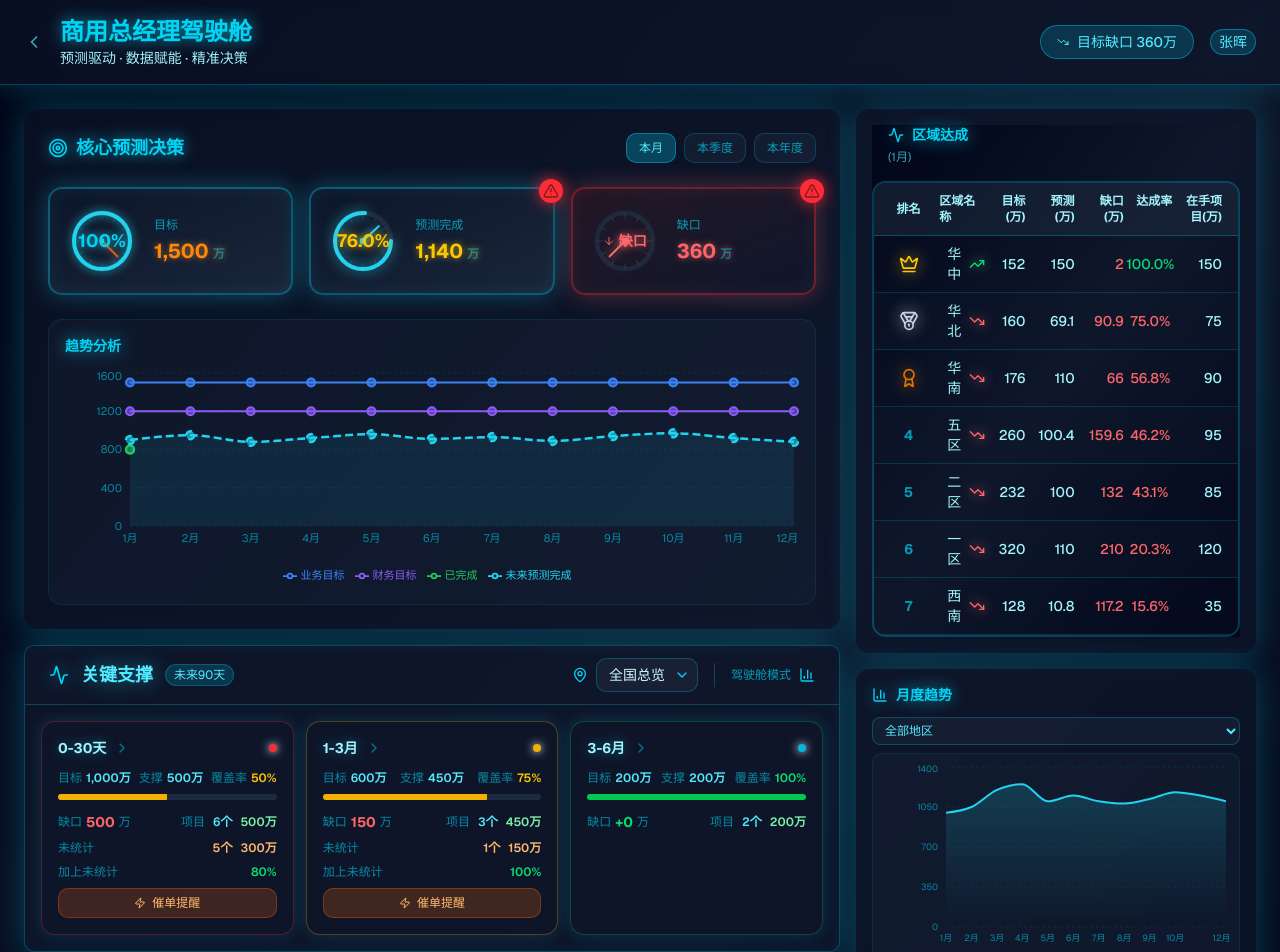
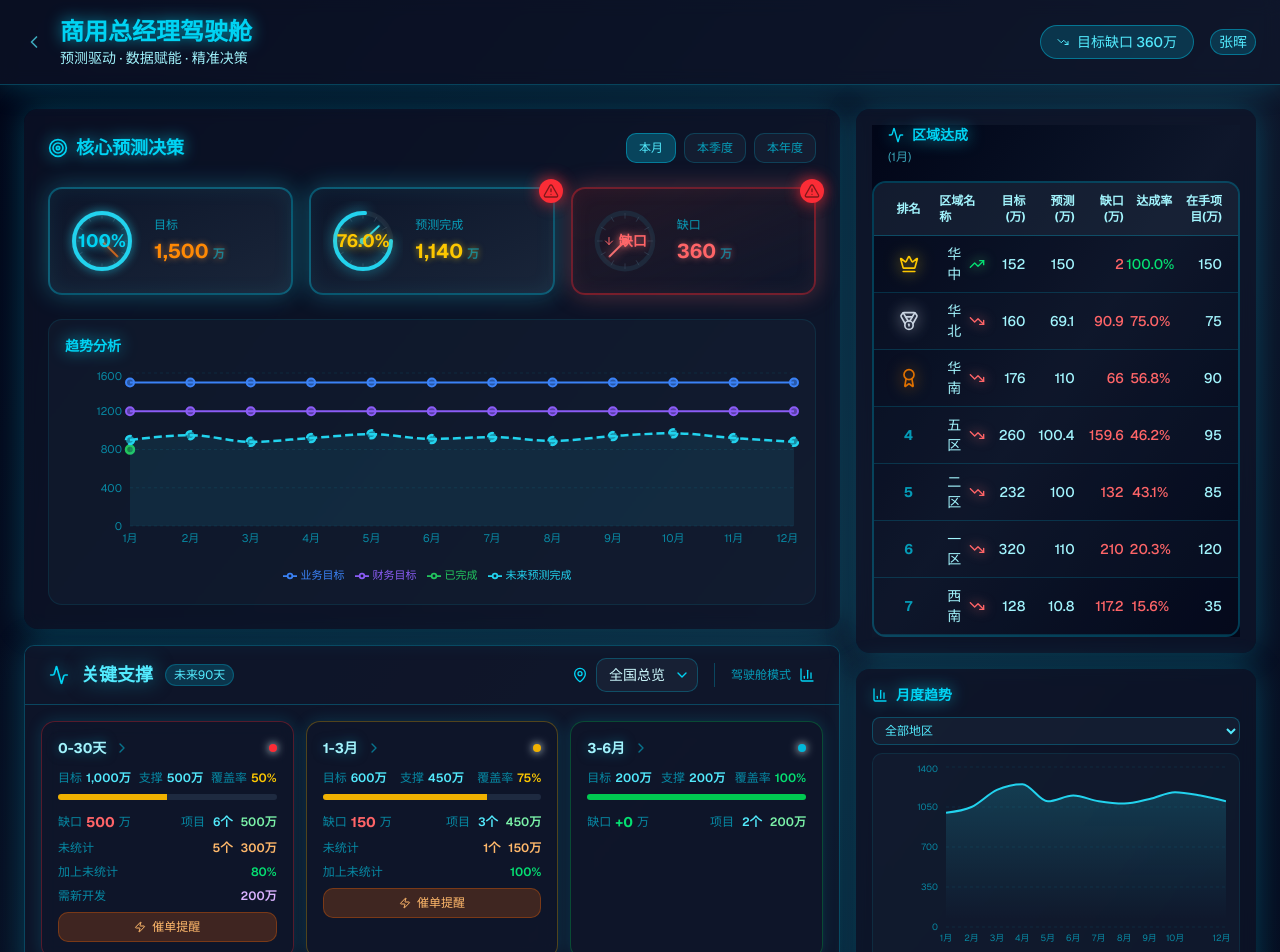
Before and after one commit to navylee1990/coze_jsc, a Next.js app: page /gm in a window 1280 px wide. Shown: the top 952 px of the page. Built offline with nearby package versions, Linux system fonts and the light colour scheme.

Commit message:
feat: 关键支撑模块增加需新开发项目标识，当加上未统计后仍不足100%时显示需要新开发的金额

```diff
--- a/src/components/FutureSupportAdequacyPanel.tsx
+++ b/src/components/FutureSupportAdequacyPanel.tsx
@@ -1558,6 +1558,8 @@ export default function FutureSupportAdequacyPanel({
             const totalCoverage = level.target > 0
               ? Math.round(((level.amount + excludedProjectsTotalAmount) / level.target) * 100)
               : 0;
+            // 计算还需要新开发的金额
+            const newDevNeeded = Math.max(0, level.target - (level.amount + excludedProjectsTotalAmount));
 
             return (
               <div
@@ -1684,6 +1686,18 @@ export default function FutureSupportAdequacyPanel({
                           {totalCoverage}%
                         </span>
                       </div>
+                      {/* 需要新开发项目 */}
+                      {newDevNeeded > 0 && (
+                        <div className="flex justify-between text-xs">
+                          <span className={cn(theme === 'dashboard' ? 'text-cyan-400/60' : 'text-slate-500')}>需新开发</span>
+                          <span className={cn(
+                            'font-semibold text-purple-400',
+                            theme === 'dashboard' ? 'text-purple-300' : 'text-purple-600'
+                          )}>
+                            {newDevNeeded}万
+                          </span>
+                        </div>
+                      )}
                       {/* 批量催单按钮 */}
                       <button
                         onClick={(e) => handleBatchUrge(period, excludedProjectsTotalAmount, e)}
```
